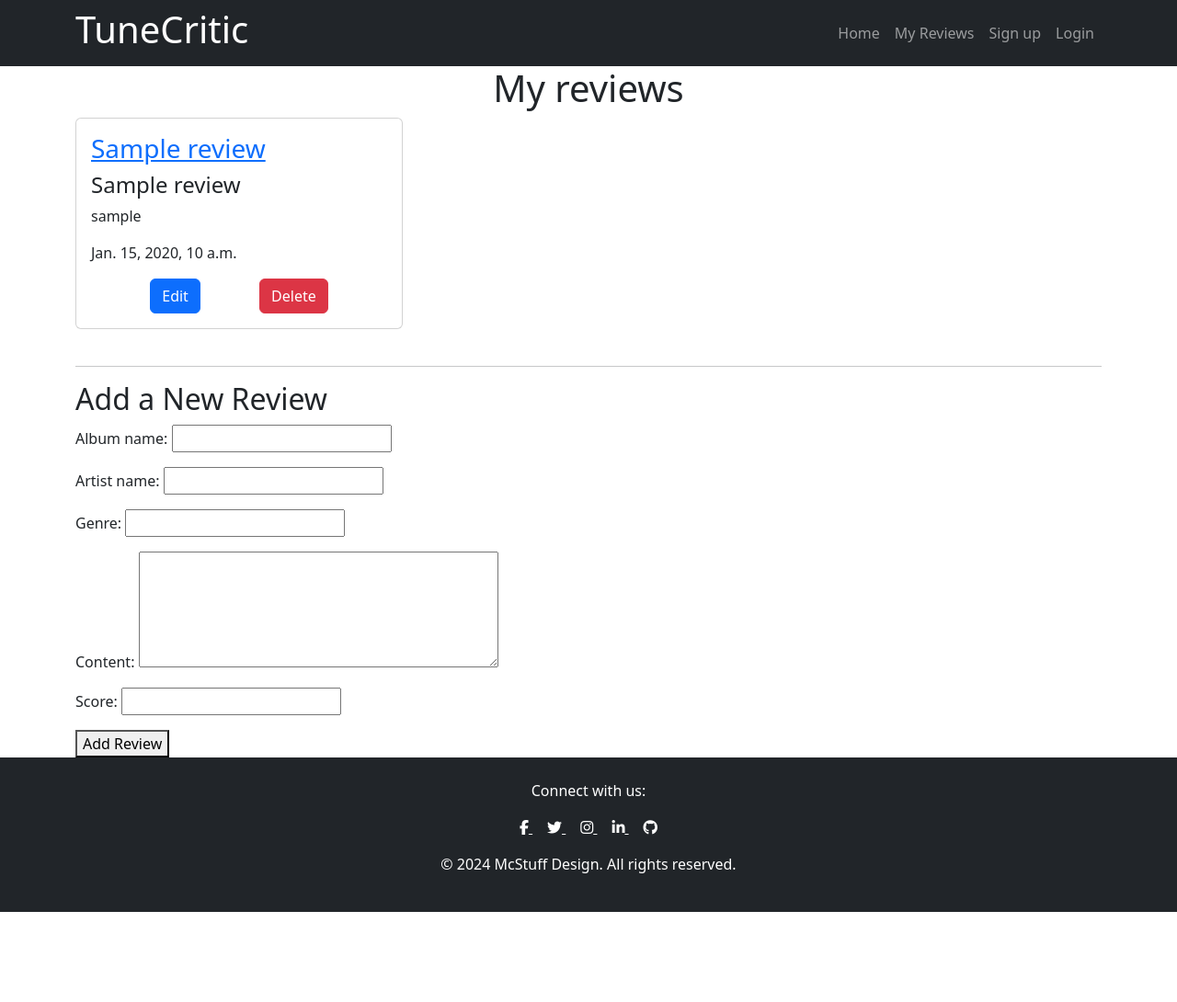
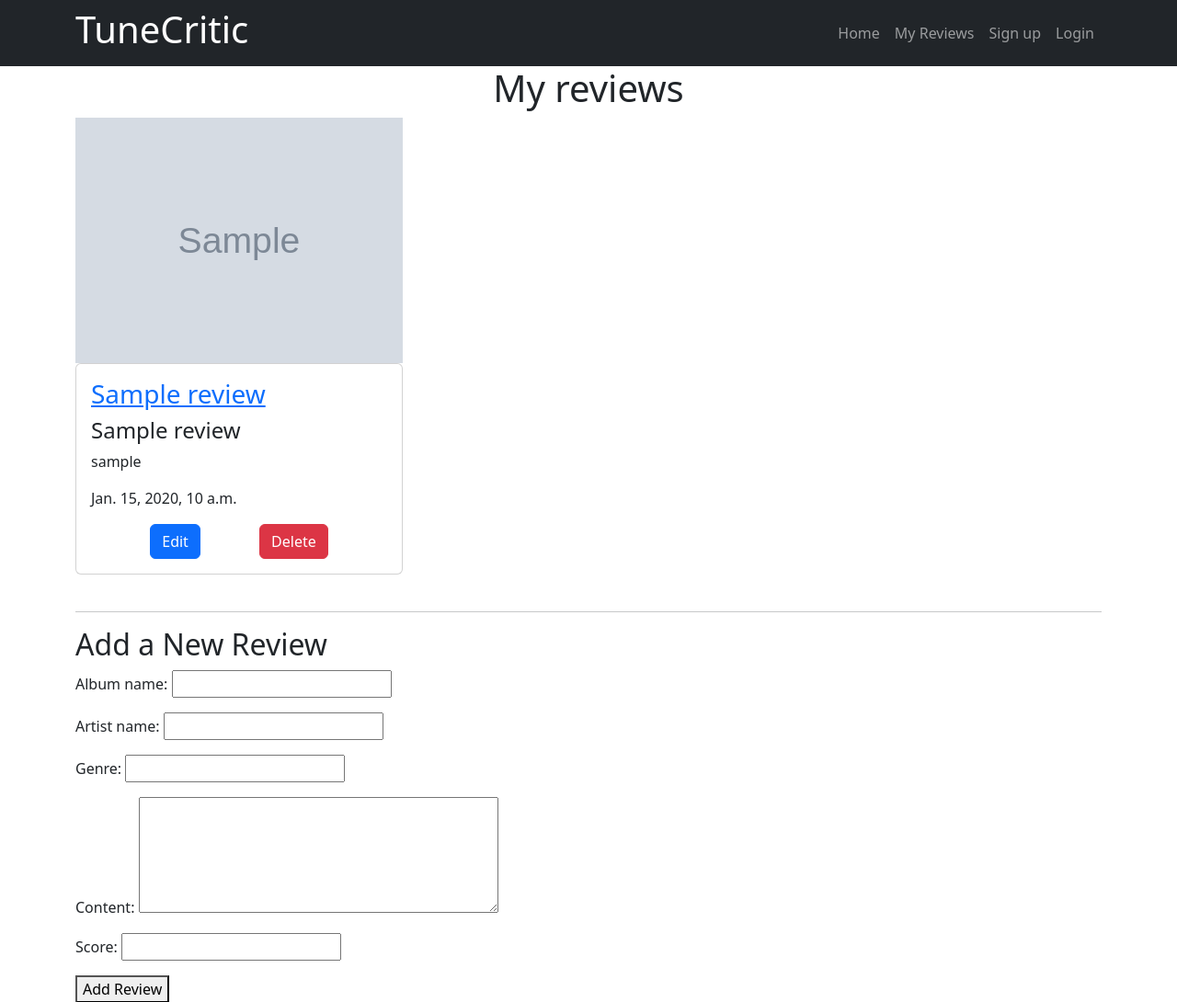
Before and after one commit to jamiemcstay/portfolio-4, a Django app: template review/templates/review/my_reviews.html in a window 1280 px wide. Shown: the top 1090 px of the page at 92% size. Before the commit the page ends 992 px from the top, so only its background shows below. Run offline with Django 4.2, Linux system fonts and the light colour scheme; tables that the repository leaves empty hold one stand-in row (values such as "Sample post"); the template is opened without the code that fills it: values that come from a table or form of the project are taken from there, most other values are stand-ins (such as "Sample title", 1, 10 or a date in 2020); grey boxes marked "Sample" are stand-in pictures; data that the repository does not hold is empty; parts of the project's set-up code (start-up, migrations or seed data) failed here and were passed over.

Commit message:
Add new images for all albums

```diff
--- a/review/templates/review/index.html
+++ b/review/templates/review/index.html
@@ -9,7 +9,7 @@
         <div class="col-md-4 mb-4 d-flex flex-column">
             <div class="image-wrapper d-none d-md-block">
                 {% if "default" in review.image.url %}
-                <img class="card-img-top scale" src="{% static 'images/default.jpg' %}" alt="Album Cover">
+                <img src="{% static 'images/default.png' %}" class="card-img-top scale" alt="Album Cover">
                 {% else %}
                 <img class="card-img-top scale" src="{{ review.image.url }}" alt="Album Cover">
                 {% endif %}
--- a/review/templates/review/my_reviews.html
+++ b/review/templates/review/my_reviews.html
@@ -8,7 +8,15 @@
     {% if reviews %}
     <div class="row">
         {% for review in reviews %}
-        <div class="col-md-4 mb-4">
+        <div class="col-md-4 mb-4 d-flex flex-column">
+            <div class="image-wrapper d-none d-md-block">
+                {% if "default" in review.image.url %}
+                <img src="{% static 'images/default.png' %}" class="card-img-top scale" alt="Album Cover">
+                {% else %}
+                <img class="card-img-top scale" src="{{ review.image.url }}" alt="Album Cover">
+                {% endif %}
+            </div>
+
             <div class="card">
                 <div class="card-body">
                     <a href="{% url 'review_detail' review.slug %}" class="review-link">
```
Also changed, not shown: static/images/default.jpg (deleted), static/images/default.png (added).
